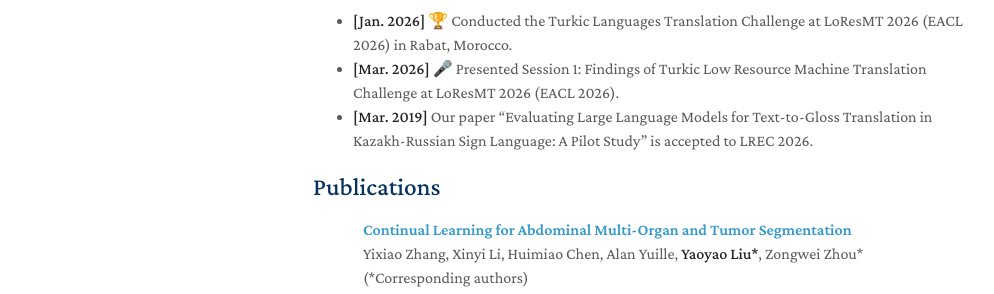
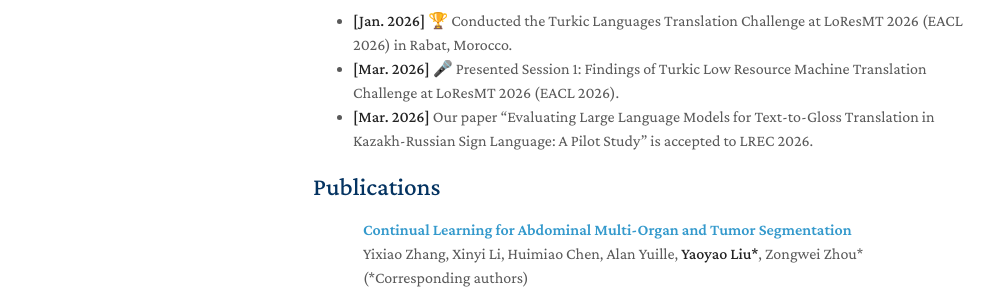
Before and after one commit to zhanibekkm/zhanibekkm.github.io, a Jekyll site: the page built from index.md, in a window 1280 px wide and 1356 px high. Shown: the part 465-759 px from the top of the window, without its empty margins (157-1151 px from the left). Built offline with Jekyll 4.4.1, drawn with Linux system fonts in a browser that asks for light colours; a style sheet for code colours, icons or effects is not loaded; our own code applies the rules of GitHub Pages for plain Markdown files.

Commit message:
Update news section with recent events and paper acceptance

```diff
--- a/index.md
+++ b/index.md
@@ -17,7 +17,7 @@ I am a Postdoctoral-level researcher specializing in Speech Processing and NLP f
 
 - **[Jan. 2026]** 🏆 Conducted the Turkic Languages Translation Challenge at LoResMT 2026 (EACL 2026) in Rabat, Morocco.
 - **[Mar. 2026]** 🎤 Presented Session 1: Findings of Turkic Low Resource Machine Translation Challenge at LoResMT 2026 (EACL 2026).
-- **[Mar. 2019]** Our paper "Evaluating Large Language Models for Text-to-Gloss Translation in
+- **[Mar. 2026]** Our paper "Evaluating Large Language Models for Text-to-Gloss Translation in
 Kazakh-Russian Sign Language: A Pilot Study" is accepted to LREC 2026.
 
 
```
